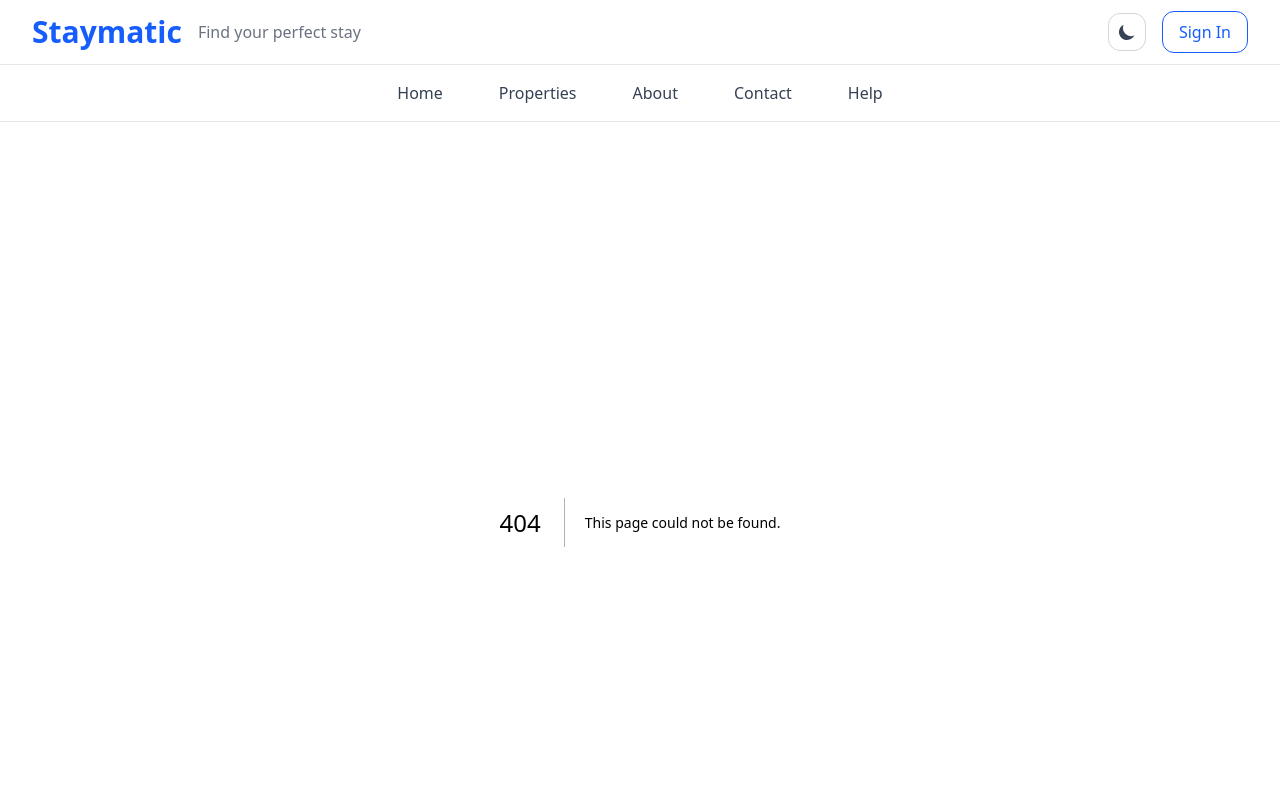
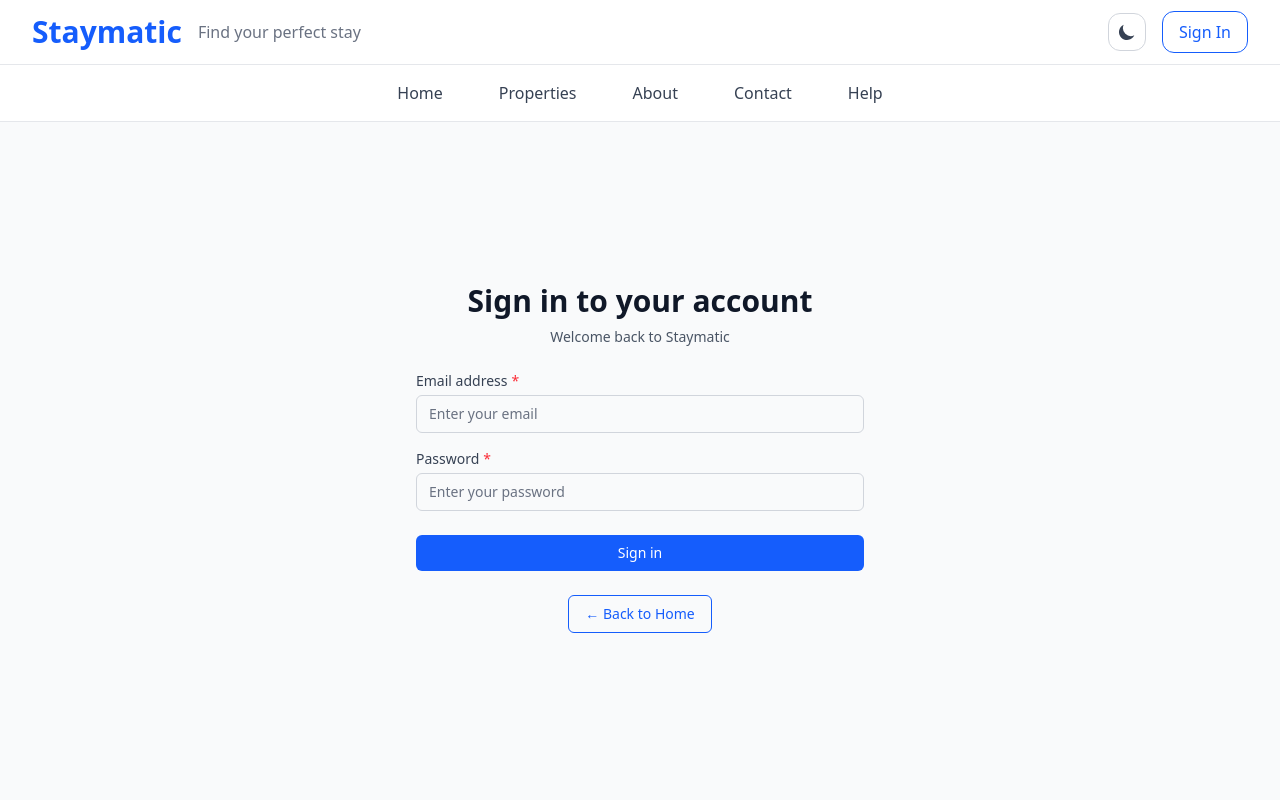
Before and after one commit to fpuhlig/Staymatic, a Next.js app in the folder app/frontend/: page /login in a window 1280 px wide. Before the commit this address had no page. Shown: the top 800 px of the page. Built offline with nearby package versions, Linux system fonts and the light colour scheme.

Commit message:
feat: implement login page with navigation and reusable form components

```diff
--- a/app/frontend/package.json
+++ b/app/frontend/package.json
@@ -10,10 +10,12 @@
     "lint:fix": "next lint --fix"
   },
   "dependencies": {
+    "better-auth": "^1.2.9",
     "lucide-react": "^0.516.0",
     "next": "15.3.3",
     "react": "^19.0.0",
-    "react-dom": "^19.0.0"
+    "react-dom": "^19.0.0",
+    "zod": "^3.25.67"
   },
   "devDependencies": {
     "@eslint/eslintrc": "^3",
--- /dev/null
+++ b/app/frontend/src/app/login/page.tsx
@@ -0,0 +1,143 @@
+'use client';
+
+import { useState } from 'react';
+import { useRouter } from 'next/navigation';
+import { loginSchema, type LoginFormData } from '../../../../shared/src/schemas';
+import { FormInput, FormButton } from '../../components';
+
+export default function LoginPage() {
+  const router = useRouter();
+  const [formData, setFormData] = useState<LoginFormData>({
+    email: '',
+    password: '',
+  });
+  const [errors, setErrors] = useState<Partial<LoginFormData>>({});
+  const [isLoading, setIsLoading] = useState(false);
+
+  const handleInputChange = (field: keyof LoginFormData, value: string) => {
+    setFormData((prev: LoginFormData) => ({ ...prev, [field]: value }));
+
+    // Only clear existing errors while typing - don't create new ones
+    if (errors[field]) {
+      setErrors((prev: Partial<LoginFormData>) => ({ ...prev, [field]: undefined }));
+    }
+  };
+
+  const handleInputBlur = (field: keyof LoginFormData, value: string) => {
+    // Only validate when user leaves the field (blur event)
+    if (value.trim() === '') return; // Don't validate empty fields on blur
+
+    try {
+      if (field === 'email') {
+        loginSchema.shape.email.parse(value);
+      } else if (field === 'password') {
+        loginSchema.shape.password.parse(value);
+      }
+      // Clear error if validation passes
+      setErrors((prev: Partial<LoginFormData>) => ({ ...prev, [field]: undefined }));
+    } catch (error: any) {
+      // Set error if validation fails
+      setErrors((prev: Partial<LoginFormData>) => ({ ...prev, [field]: error.errors[0]?.message }));
+    }
+  };
+
+  const handleSubmit = async (e: React.FormEvent) => {
+    e.preventDefault();
+    setIsLoading(true);
+
+    // Final validation check
+    const emailValidation = loginSchema.shape.email.safeParse(formData.email);
+    const passwordValidation = loginSchema.shape.password.safeParse(formData.password);
+
+    if (!emailValidation.success || !passwordValidation.success) {
+      setErrors({
+        email: !emailValidation.success ? emailValidation.error.errors[0]?.message : undefined,
+        password: !passwordValidation.success
+          ? passwordValidation.error.errors[0]?.message
+          : undefined,
+      });
+      setIsLoading(false);
+      return;
+    }
+
+    try {
+      // TODO: Replace with Better Auth login
+      console.log('Login attempt:', formData);
+
+      // Mock login success - redirect to home
+      setTimeout(() => {
+        router.push('/');
+        setIsLoading(false);
+      }, 1000);
+    } catch (error) {
+      console.error('Login error:', error);
+      setIsLoading(false);
+    }
+  };
+
+  return (
+    <div className="flex h-[calc(100vh-8rem)] items-center justify-center overflow-hidden bg-gray-50 px-4 sm:px-6 lg:px-8 dark:bg-gray-900">
+      <div className="w-full max-w-md space-y-6">
+        <div className="text-center">
+          <h2 className="text-3xl font-extrabold text-gray-900 dark:text-white">
+            Sign in to your account
+          </h2>
+          <p className="mt-2 text-sm text-gray-600 dark:text-gray-400">Welcome back to Staymatic</p>
+        </div>
+
+        <form className="mt-6 space-y-6" onSubmit={handleSubmit}>
+          <div className="space-y-4">
+            <FormInput
+              id="email"
+              label="Email address"
+              type="email"
+              placeholder="Enter your email"
+              value={formData.email}
+              error={errors.email}
+              autoComplete="email"
+              required
+              onChange={value => handleInputChange('email', value)}
+              onBlur={value => handleInputBlur('email', value)}
+            />
+
+            <FormInput
+              id="password"
+              label="Password"
+              type="password"
+              placeholder="Enter your password"
+              value={formData.password}
+              error={errors.password}
+              autoComplete="current-password"
+              required
+              onChange={value => handleInputChange('password', value)}
+              onBlur={value => handleInputBlur('password', value)}
+            />
+          </div>
+
+          <div className="flex items-center justify-between">
+            <FormButton
+              type="submit"
+              disabled={isLoading}
+              loading={isLoading}
+              loadingText="Signing in..."
+              className="flex w-full justify-center"
+            >
+              Sign in
+            </FormButton>
+          </div>
+
+          <div className="text-center">
+            <FormButton
+              type="button"
+              variant="outline"
+              onClick={() => router.push('/')}
+              className="text-sm"
+            >
+              ← Back to Home
+            </FormButton>
+          </div>
+        </form>
+      </div>
+    </div>
+  );
+}
--- a/app/frontend/src/components/Header.tsx
+++ b/app/frontend/src/components/Header.tsx
@@ -1,12 +1,19 @@
+'use client';
+
+import { useRouter } from 'next/navigation';
 import { DarkModeToggle } from './DarkModeToggle';
 
 export const Header = () => {
+  const router = useRouter();
   return (
     <header className="sticky top-0 z-50 border-b border-gray-200 bg-white bg-white/95 backdrop-blur-sm dark:border-gray-700 dark:bg-gray-900 dark:bg-gray-900/95">
       <div className="mx-auto max-w-7xl px-4 sm:px-6 lg:px-8">
         <div className="flex h-16 items-center justify-between">
-          <div className="flex items-center space-x-2 sm:space-x-4">
-            <h1 className="text-2xl font-bold text-blue-600 sm:text-3xl dark:text-blue-400">
+          <div
+            className="flex cursor-pointer items-center space-x-2 sm:space-x-4"
+            onClick={() => router.push('/')}
+          >
+            <h1 className="text-2xl font-bold text-blue-600 transition-colors duration-200 hover:text-blue-700 sm:text-3xl dark:text-blue-400 dark:hover:text-blue-300">
               Staymatic
             </h1>
             <span className="hidden text-sm text-gray-500 sm:text-base md:block dark:text-gray-400">
@@ -15,7 +22,10 @@ export const Header = () => {
           </div>
           <div className="flex items-center space-x-2 sm:space-x-4">
             <DarkModeToggle />
-            <button className="rounded-xl border border-blue-600 px-3 py-2 text-sm font-medium text-blue-600 transition-colors duration-200 hover:bg-blue-50 sm:px-4 sm:text-base dark:border-blue-400 dark:text-blue-400 dark:hover:bg-blue-900/20">
+            <button
+              onClick={() => router.push('/login')}
+              className="rounded-xl border border-blue-600 px-3 py-2 text-sm font-medium text-blue-600 transition-colors duration-200 hover:bg-blue-50 sm:px-4 sm:text-base dark:border-blue-400 dark:text-blue-400 dark:hover:bg-blue-900/20"
+            >
               Sign In
             </button>
           </div>
--- a/app/frontend/src/components/NavLink.tsx
+++ b/app/frontend/src/components/NavLink.tsx
@@ -1,4 +1,5 @@
 import { ReactNode } from 'react';
+import Link from 'next/link';
 
 interface NavLinkProps {
   href: string;
@@ -12,8 +13,8 @@ export const NavLink = ({ href, children, onClick, className = '' }: NavLinkProp
     'text-gray-700 dark:text-gray-300 hover:text-blue-600 dark:hover:text-blue-400 font-medium transition-colors duration-200';
 
   return (
-    <a href={href} onClick={onClick} className={`${baseStyles} ${className}`}>
+    <Link href={href} onClick={onClick} className={`${baseStyles} ${className}`}>
       {children}
-    </a>
+    </Link>
   );
 };
--- a/app/frontend/src/components/Navigation.tsx
+++ b/app/frontend/src/components/Navigation.tsx
@@ -17,7 +17,7 @@ export const Navigation = () => {
           {/* Desktop Navigation */}
           <div className="hidden w-full items-center justify-center md:flex">
             <div className="flex space-x-8">
-              <NavLink href="#" className="rounded-xl px-3 py-2">
+              <NavLink href="/" className="rounded-xl px-3 py-2">
                 Home
               </NavLink>
               <NavLink href="#" className="rounded-xl px-3 py-2">
@@ -69,7 +69,7 @@ export const Navigation = () => {
           <div className="border-t border-gray-200 bg-white md:hidden dark:border-gray-700 dark:bg-gray-900">
             <div className="space-y-1 px-2 pb-3 pt-2">
               <NavLink
-                href="#"
+                href="/"
                 className="block rounded-xl px-3 py-2"
                 onClick={() => setIsOpen(false)}
               >
--- /dev/null
+++ b/app/frontend/src/components/forms/FormButton.tsx
@@ -0,0 +1,60 @@
+interface FormButtonProps {
+  type?: 'submit' | 'button' | 'reset';
+  variant?: 'primary' | 'secondary' | 'outline';
+  size?: 'sm' | 'md' | 'lg';
+  disabled?: boolean;
+  loading?: boolean;
+  loadingText?: string;
+  children: React.ReactNode;
+  onClick?: () => void;
+  className?: string;
+}
+
+export const FormButton = ({
+  type = 'button',
+  variant = 'primary',
+  size = 'md',
+  disabled = false,
+  loading = false,
+  loadingText,
+  children,
+  onClick,
+  className = '',
+}: FormButtonProps) => {
+  const baseStyles =
+    'font-medium rounded-md transition-colors duration-200 focus:outline-none focus:ring-2 focus:ring-offset-2 disabled:opacity-50 disabled:cursor-not-allowed';
+
+  const variantStyles = {
+    primary: 'text-white bg-blue-600 hover:bg-blue-700 focus:ring-blue-500',
+    secondary:
+      'text-gray-700 bg-gray-200 hover:bg-gray-300 focus:ring-gray-500 dark:text-gray-300 dark:bg-gray-700 dark:hover:bg-gray-600',
+    outline:
+      'text-blue-600 border border-blue-600 hover:bg-blue-50 focus:ring-blue-500 dark:text-blue-400 dark:border-blue-400 dark:hover:bg-blue-900/20',
+  };
+
+  const sizeStyles = {
+    sm: 'px-3 py-1.5 text-sm',
+    md: 'px-4 py-2 text-sm',
+    lg: 'px-6 py-3 text-base',
+  };
+
+  const buttonClassName = `
+    ${baseStyles}
+    ${variantStyles[variant]}
+    ${sizeStyles[size]}
+    ${className}
+  `
+    .trim()
+    .replace(/\s+/g, ' ');
+
+  return (
+    <button
+      type={type}
+      disabled={disabled || loading}
+      onClick={onClick}
+      className={buttonClassName}
+    >
+      {loading ? loadingText || 'Loading...' : children}
+    </button>
+  );
+};
--- /dev/null
+++ b/app/frontend/src/components/forms/FormInput.tsx
@@ -0,0 +1,83 @@
+import { z } from 'zod';
+
+interface FormInputProps {
+  id: string;
+  label: string;
+  type?: 'text' | 'email' | 'password';
+  placeholder?: string;
+  value: string;
+  error?: string;
+  required?: boolean;
+  autoComplete?: string;
+  onChange: (value: string) => void;
+  onBlur?: (value: string) => void;
+  zodSchema?: z.ZodString;
+  className?: string;
+}
+
+export const FormInput = ({
+  id,
+  label,
+  type = 'text',
+  placeholder,
+  value,
+  error,
+  required = false,
+  autoComplete,
+  onChange,
+  onBlur,
+  zodSchema,
+  className = '',
+}: FormInputProps) => {
+  const handleBlur = (e: React.FocusEvent<HTMLInputElement>) => {
+    const inputValue = e.target.value;
+
+    // Custom onBlur if provided
+    if (onBlur) {
+      onBlur(inputValue);
+      return;
+    }
+
+    // Auto Zod validation on blur if schema provided
+    if (zodSchema && inputValue.trim() !== '') {
+      try {
+        zodSchema.parse(inputValue);
+      } catch (error: any) {
+        // Error handling would be done by parent component
+      }
+    }
+  };
+
+  const inputClassName = `
+    mt-1 appearance-none relative block w-full px-3 py-2 border
+    ${error ? 'border-red-300' : 'border-gray-300'}
+    placeholder-gray-500 text-gray-900 rounded-md
+    focus:outline-none focus:ring-blue-500 focus:border-blue-500 focus:z-10
+    sm:text-sm dark:bg-gray-800 dark:border-gray-700 dark:text-white dark:placeholder-gray-400
+    ${className}
+  `
+    .trim()
+    .replace(/\s+/g, ' ');
+
+  return (
+    <div>
+      <label htmlFor={id} className="block text-sm font-medium text-gray-700 dark:text-gray-300">
+        {label}
+        {required && <span className="ml-1 text-red-500">*</span>}
+      </label>
+      <input
+        id={id}
+        name={id}
+        type={type}
+        autoComplete={autoComplete}
+        required={required}
+        className={inputClassName}
+        placeholder={placeholder}
+        value={value}
+        onChange={e => onChange(e.target.value)}
+        onBlur={handleBlur}
+      />
+      {error && <p className="mt-1 text-sm text-red-600 dark:text-red-400">{error}</p>}
+    </div>
+  );
+};
--- /dev/null
+++ b/app/frontend/src/components/forms/index.ts
@@ -0,0 +1,2 @@
+export { FormInput } from './FormInput';
+export { FormButton } from './FormButton';
--- a/app/frontend/src/components/index.ts
+++ b/app/frontend/src/components/index.ts
@@ -6,3 +6,6 @@ export { Footer } from './Footer';
 export { DarkModeToggle } from './DarkModeToggle';
 export { NavLink } from './NavLink';
 export { FooterLink } from './FooterLink';
+
+// Form Components
+export * from './forms';
--- a/app/shared/package.json
+++ b/app/shared/package.json
@@ -9,5 +9,8 @@
     "lint": "eslint . --ext .ts --config ../config/eslint/base.js",
     "lint:fix": "eslint . --ext .ts --config ../config/eslint/base.js --fix"
   },
-  "devDependencies": {}
+  "devDependencies": {},
+  "dependencies": {
+    "zod": "^3.25.67"
+  }
 }
--- /dev/null
+++ b/app/shared/src/schemas/auth.ts
@@ -0,0 +1,11 @@
+import { z } from 'zod';
+
+export const loginSchema = z.object({
+  email: z.string().min(1, 'Email is required').email('Please enter a valid email address'),
+  password: z
+    .string()
+    .min(1, 'Password is required')
+    .min(6, 'Password must be at least 6 characters'),
+});
+
+export type LoginFormData = z.infer<typeof loginSchema>;
--- a/app/shared/src/schemas/index.ts
+++ b/app/shared/src/schemas/index.ts
@@ -1,2 +1,2 @@
 // Zod schemas will be exported here
-export {};
+export * from './auth';
```
Also changed, not shown: 1 other file (tests, documents, lock files or other folders).
